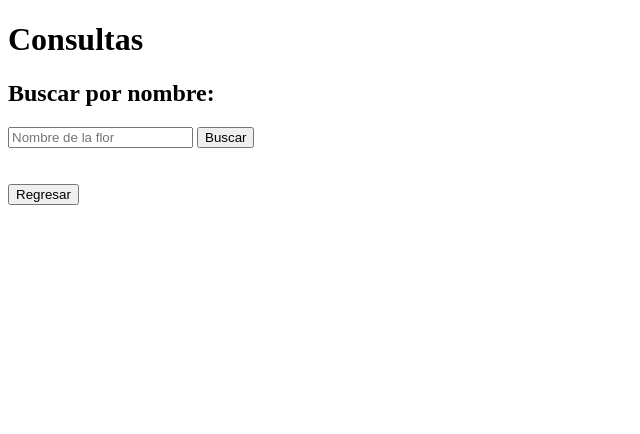
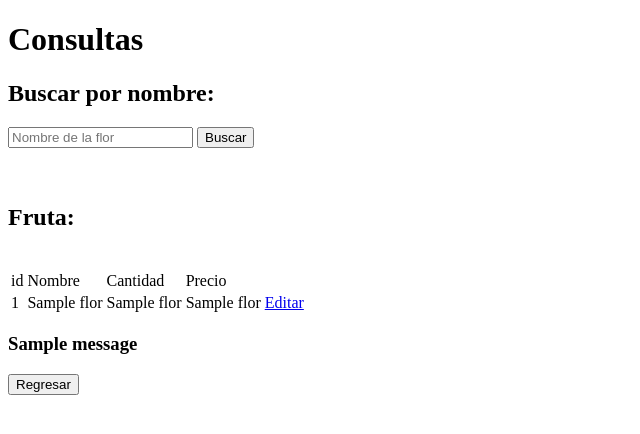
Before and after one commit to Alexbarchavero/POOS181-EABC, a Flask app: template Examen2doP/templates/cons_edit.html in a window 1280 px wide. Shown: the top 434 px of the page, without its empty margins (0-640 px from the left). Run offline with Flask 3, Linux system fonts and the light colour scheme; the template is opened without the code that fills it: most values are stand-ins (such as "Sample title", 1, 10 or a date in 2020); one stand-in notice (Sample message) is shown; some libraries are stand-ins or nearby versions.

Commit message:
Examen final

```diff
--- a/Examen2doP/app.py
+++ b/Examen2doP/app.py
@@ -31,6 +31,34 @@ def guardar():
         cursor1 = mysql.connection.cursor()
         cursor1.execute('insert into tbFlores(nombre,cantidad,precio) values(%s,%s,%s)',(g_nombre,g_cantidad,g_precio))
         mysql.connection.commit()
+    return render_template('mensaje.html')
+
+@app.route('/consultar/<id>',methods=['POST'])
+def consultar(id):
+    if request.method == 'post':
+        cursor2 = mysql.connection.cursor()
+        cursor2.execute('select * from tbFlores where nombre = %s',(id,))
+        consulta = cursor2.fetchone()
+        return render_template('cons_edit.html', flor = consulta)
+
+@app.route('/editar')
+def editar(nombre):
+    cursor4 = mysql.connection.cursor()
+    cursor4.execute('select * from tbFlores where nombre=%s',(nombre,))
+    connombre = cursor4.fetchone()
+    return render_template('editarAlbum.html', flor = connombre)
+
+@app.route('/actualizar<id>',methods=['POST'])
+def actualizar(id):
+    if request.method == 'POST':
+        e_nombre = request.form['e_nombre']
+        e_cantidad = request.form['e_cantidad']
+        e_precio = request.form['e_precio']
+        cursor3 = mysql.connection.cursor()
+        cursor3.execute('update tbFlores set nombre=%s,cantidad=%s,precio=%s where id=%s',(e_nombre, e_cantidad, e_precio, id))
+        mysql.connection.commit()
+    flash('Se actualizo la flor: '+e_nombre)
+    return redirect(url_for('consultayedicion'))
 
 if __name__ == "__main__":
     app.run(port=5000, debug=True)
--- a/Examen2doP/templates/cons_edit.html
+++ b/Examen2doP/templates/cons_edit.html
@@ -10,11 +10,43 @@
     <h1>Consultas</h1>
     <h2>Buscar por nombre: </h2>
 
-    <form action="">
-        <input type="text" name="c_nombre" placeholder="Nombre de la flor">
+    <form action="/consultar/{{flor.0}}" method="post">
+        <input type="text" name="cnombre" placeholder="Nombre de la flor">
         <button type="submit">Buscar</button>
     </form><br><br>
 
+    <h2>Fruta:</h2><br>
+    <table>
+        <thead>
+            <tr>
+                <td>id</td>
+                <td>Nombre</td>
+                <td>Cantidad</td>
+                <td>Precio</td>
+            </tr>
+        </thead>
+        <tbody>
+            {% for fl in flor %}
+            <tr>
+                <td>{{fl.0}}</td>
+                <td>{{fl.1}}</td>
+                <td>{{fl.2}}</td>
+                <td>{{fl.3}}</td>
+                <td>
+                    <a href="/editar">Editar</a>
+                </td>
+            </tr>
+            {% endfor %}
+        </tbody>
+    </table>
+
+    {% with mensajes = get_flashed_messages()%}
+    {% if mensajes%}
+      {% for msj in mensajes %}
+        <h3>{{msj}}</h3>
+      {% endfor %}
+    {% endif %}
+    {%endwith%}
 
     <form action="/">
         <button type="submit">Regresar</button>
--- a/Examen2doP/templates/formulario.html
+++ b/Examen2doP/templates/formulario.html
@@ -10,7 +10,7 @@
     <h1>Formulario de llenado.</h1><br>
     <h3>Ingrese los siguientes datos:</h3><br><br>
 
-    <form action="" method="post">
+    <form action="/guardar" method="post">
         <input type="text" name="g_nombre" placeholder="Nombre de la fruta"><br><br>
         <input type="number" name="g_cantidad" placeholder="Cantiadad"><br><br>
         <input type="number" name="g_precio" placeholder="Precio"><br><br>
```
Also changed, not shown: Examen2doP/templates/editar.html (added, +18 -0 lines).
